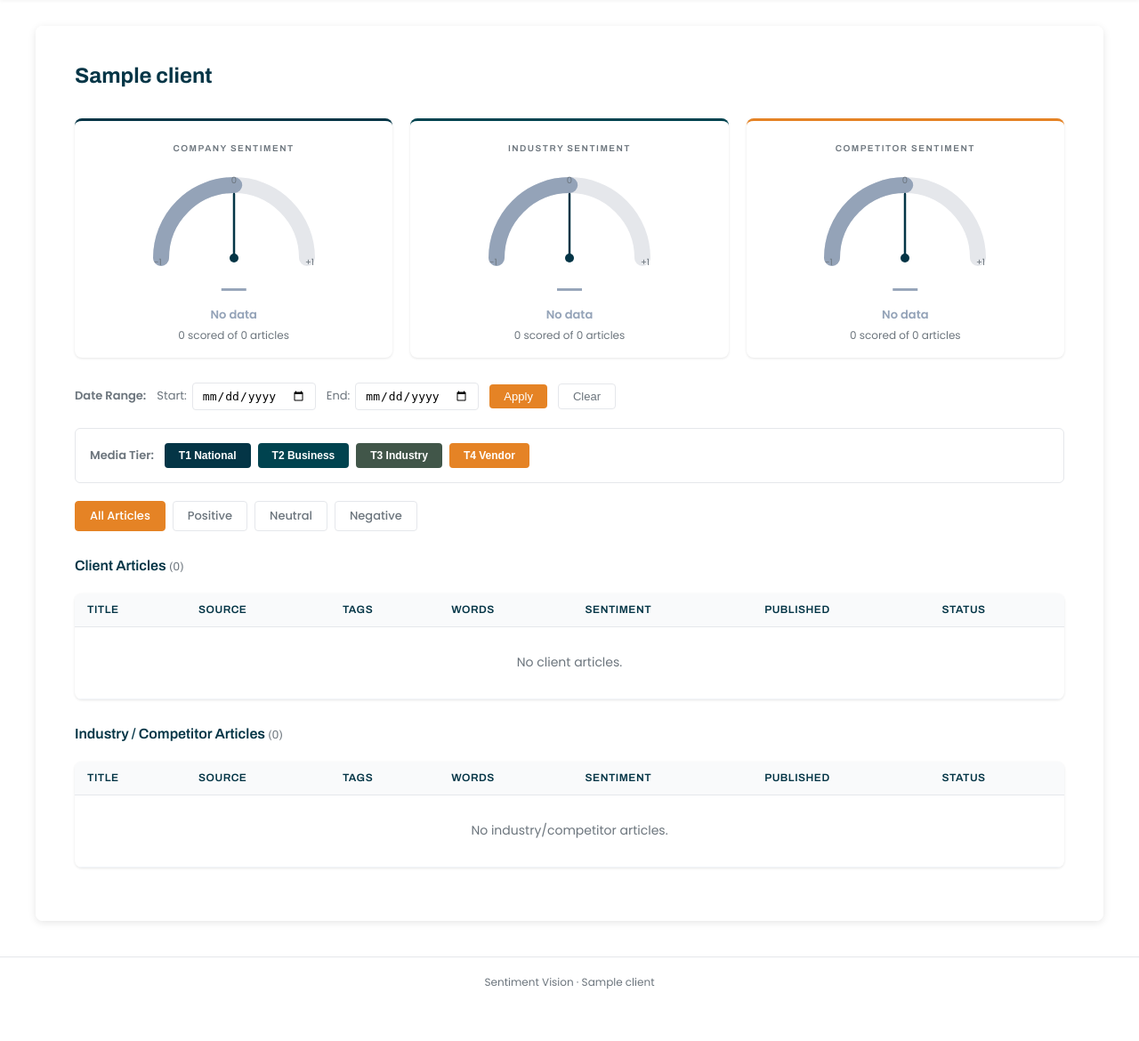
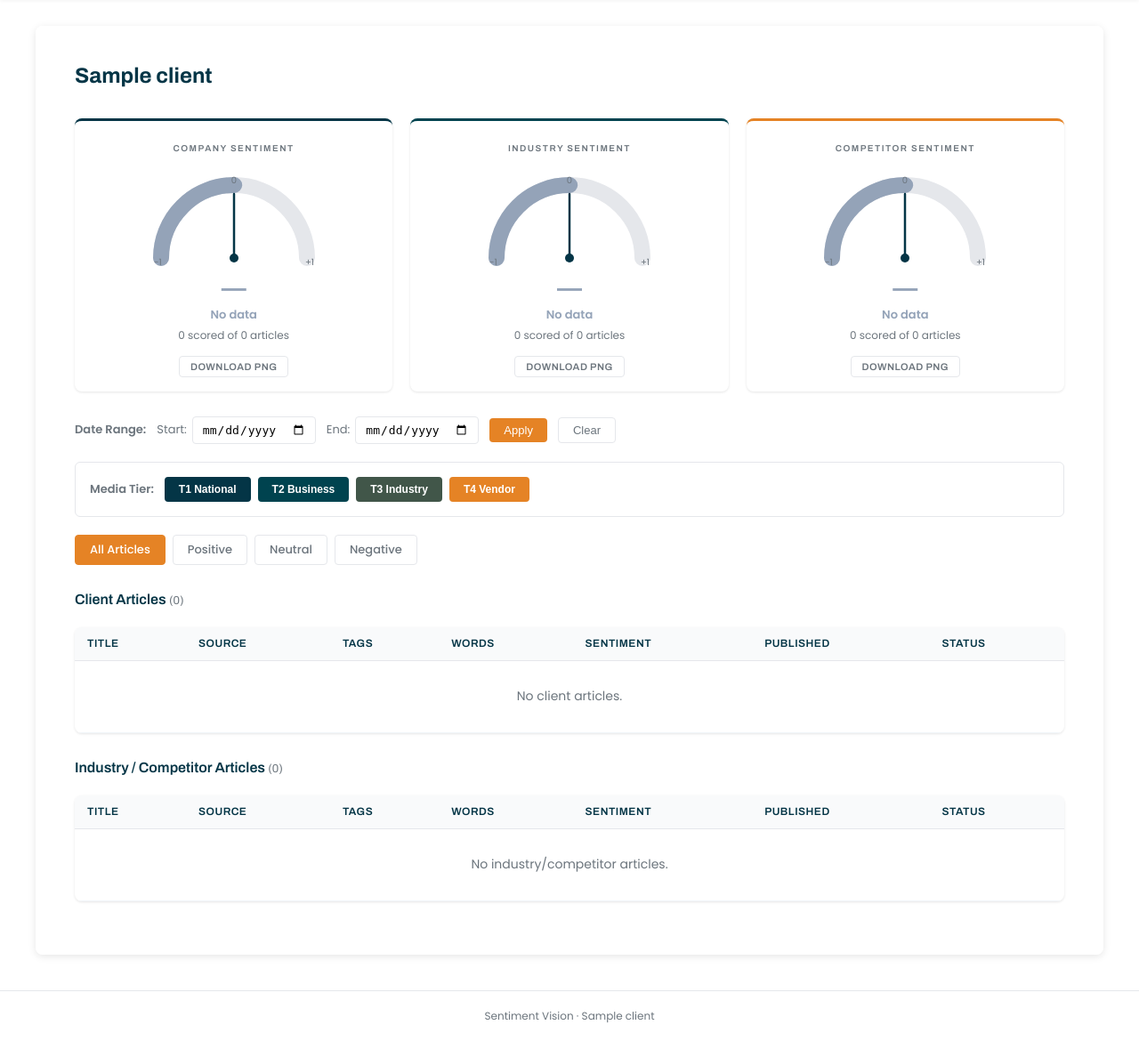
Before and after one commit to ChazBeck/sentiment-vision, a PHP site: page /client.php?id=1 in a window 1280 px wide. Shown: the part 46-1216 px from the top of the page at 89% size. Before the commit the page ends 1158 px from the top, so only its background shows below. Run offline with PHP 8.4, Linux system fonts and the light colour scheme; tables that the repository leaves empty or names only in its code hold one stand-in row (values such as "Sample post"); data that the repository does not hold is empty.

Commit message:
feat: add PNG export button to sentiment gauges
Adds a small "Download PNG" button below each gauge card on the client
page, using html2canvas to snapshot the card and trigger a download.
Replaces the manual screenshot workflow.

Co-Authored-By: Claude Opus 4.6 (1M context) <noreply@anthropic.com>

```diff
--- a/client.php
+++ b/client.php
@@ -398,6 +398,13 @@ $g_competitor = gauge_data($competitor_sent['avg_score']);
     .gauge-detail { font-size: 12px; color: #6c757d; margin-top: 6px; }
     .gauge-breakdown { display: flex; justify-content: center; gap: 14px; margin-top: 10px; font-size: 12px; }
     .gauge-breakdown span { display: flex; align-items: center; gap: 4px; }
+    .gauge-export {
+        margin-top: 14px; padding: 5px 12px; font-size: 11px; font-weight: 600;
+        background: #fff; color: #6c757d; border: 1px solid #e5e7eb; border-radius: 4px;
+        cursor: pointer; font-family: 'Archivo', sans-serif;
+        text-transform: uppercase; letter-spacing: 0.5px; transition: all 0.15s ease;
+    }
+    .gauge-export:hover { background: #E58325; color: #fff; border-color: #E58325; }
     .dot { width: 8px; height: 8px; border-radius: 50%; display: inline-block; }
     .dot-green { background: #16a34a; }
     .dot-yellow { background: #eab308; }
@@ -496,7 +503,7 @@ $g_competitor = gauge_data($competitor_sent['avg_score']);
             $arc_len = 257.6;
             $fill_len = ($g['pct'] / 100) * $arc_len;
         ?>
-        <div class="gauge-card">
+        <div class="gauge-card" data-gauge-title="<?= htmlspecialchars($gc['title']) ?>">
             <h3><?= $gc['title'] ?></h3>
             <div class="gauge-wrap">
                 <svg viewBox="0 0 200 110" width="200" height="110">
@@ -536,6 +543,7 @@ $g_competitor = gauge_data($competitor_sent['avg_score']);
                 <span><span class="dot dot-red"></span> <?= (int)$s['negative'] ?></span>
             </div>
             <?php endif; ?>
+            <button type="button" class="gauge-export" onclick="exportGauge(this)">Download PNG</button>
         </div>
         <?php endforeach; ?>
     </div>
@@ -1003,6 +1011,33 @@ if (noCompBtn) {
 }
 </script>
 
+<script src="https://cdn.jsdelivr.net/npm/html2canvas@1.4.1/dist/html2canvas.min.js"></script>
+<script>
+function exportGauge(btn) {
+    const card = btn.closest('.gauge-card');
+    const clientName = <?= json_encode($client['name']) ?>;
+    const title = card.dataset.gaugeTitle || 'gauge';
+    const slug = (clientName + '-' + title)
+        .toLowerCase().replace(/[^a-z0-9]+/g, '-').replace(/^-|-$/g, '');
+
+    btn.style.visibility = 'hidden';
+    const originalLabel = btn.textContent;
+
+    html2canvas(card, { backgroundColor: '#ffffff', scale: 2, logging: false }).then(canvas => {
+        btn.style.visibility = '';
+        const link = document.createElement('a');
+        link.download = slug + '.png';
+        link.href = canvas.toDataURL('image/png');
+        link.click();
+    }).catch(err => {
+        btn.style.visibility = '';
+        btn.textContent = 'Error';
+        setTimeout(() => { btn.textContent = originalLabel; }, 1500);
+        console.error(err);
+    });
+}
+</script>
+
 </body>
 </html>
 <?php $db->close(); ?>
```
